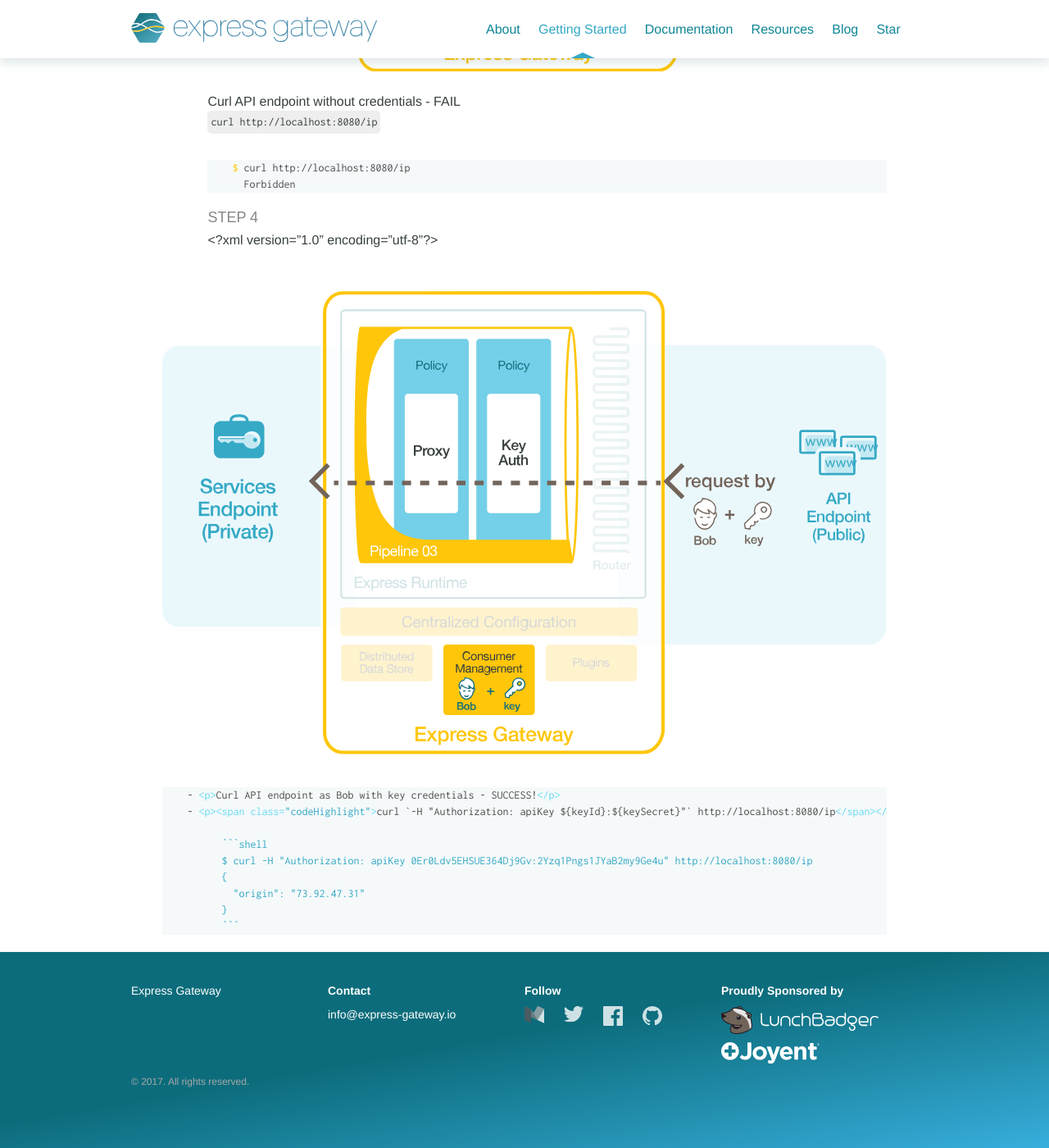
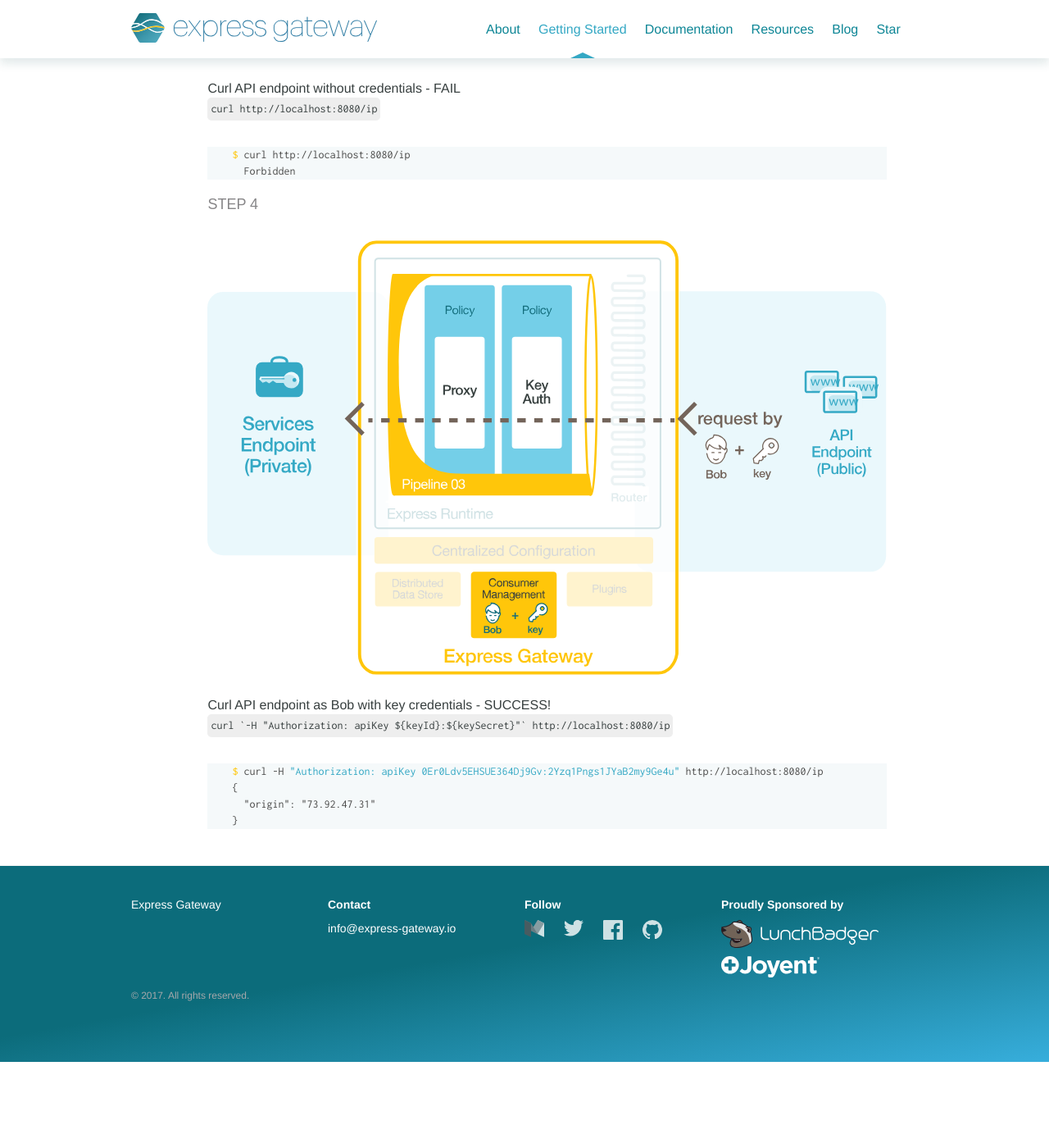
Before and after one commit to ExpressGateway/express-gateway.io, a Jekyll site: the page built from _pages/getting-started.md, in a window 1280 px wide and 1400 px high, scrolled down 8353 px. Shown: the whole window at 82% size. Built offline with Jekyll 4.4.1, drawn with Linux system fonts in a browser that asks for light colours; nearby versions of some CDN libraries; some web fonts are replaced; comment, search, counter and statistics services are not loaded; after the commit the page ends 9648 px from its top, so only the background shows below that.

Commit message:
fix markdown

````diff
--- a/_pages/getting-started.md
+++ b/_pages/getting-started.md
@@ -163,7 +163,7 @@
           0Er0Ldv5EHSUE364Dj9Gv:2Yzq1Pngs1JYaB2my9Ge4u
           ```
 
-    Note: the -q option above, limits the output to just the API key, making it easier for copying and pasting.
+      - Note: the -q option above, limits the output to just the API key, making it easier for copying and pasting.
 
     - ###### Step 3
       - {% include getting-started/gs-3-4.svg %}
@@ -177,15 +177,15 @@
 
     - ###### Step 4
       - {% include getting-started/gs-3-5.svg %}
-      - <p>Curl API endpoint as Bob with key credentials - SUCCESS!</p>
-      - <p><span class="codeHighlight">curl `-H "Authorization: apiKey ${keyId}:${keySecret}"` http://localhost:8080/ip</span></p>
+    - <p>Curl API endpoint as Bob with key credentials - SUCCESS!</p>
+    - <p><span class="codeHighlight">curl `-H "Authorization: apiKey ${keyId}:${keySecret}"` http://localhost:8080/ip</span></p>
 
-            ```shell
-            $ curl -H "Authorization: apiKey 0Er0Ldv5EHSUE364Dj9Gv:2Yzq1Pngs1JYaB2my9Ge4u" http://localhost:8080/ip
-            {
-              "origin": "73.92.47.31"
-            }
-            ```
+        ```shell
+        $ curl -H "Authorization: apiKey 0Er0Ldv5EHSUE364Dj9Gv:2Yzq1Pngs1JYaB2my9Ge4u" http://localhost:8080/ip
+        {
+          "origin": "73.92.47.31"
+        }
+        ```
 
 </section>
 </article>
````
Also changed, not shown: _includes/getting-started/gs-3-5.svg.
